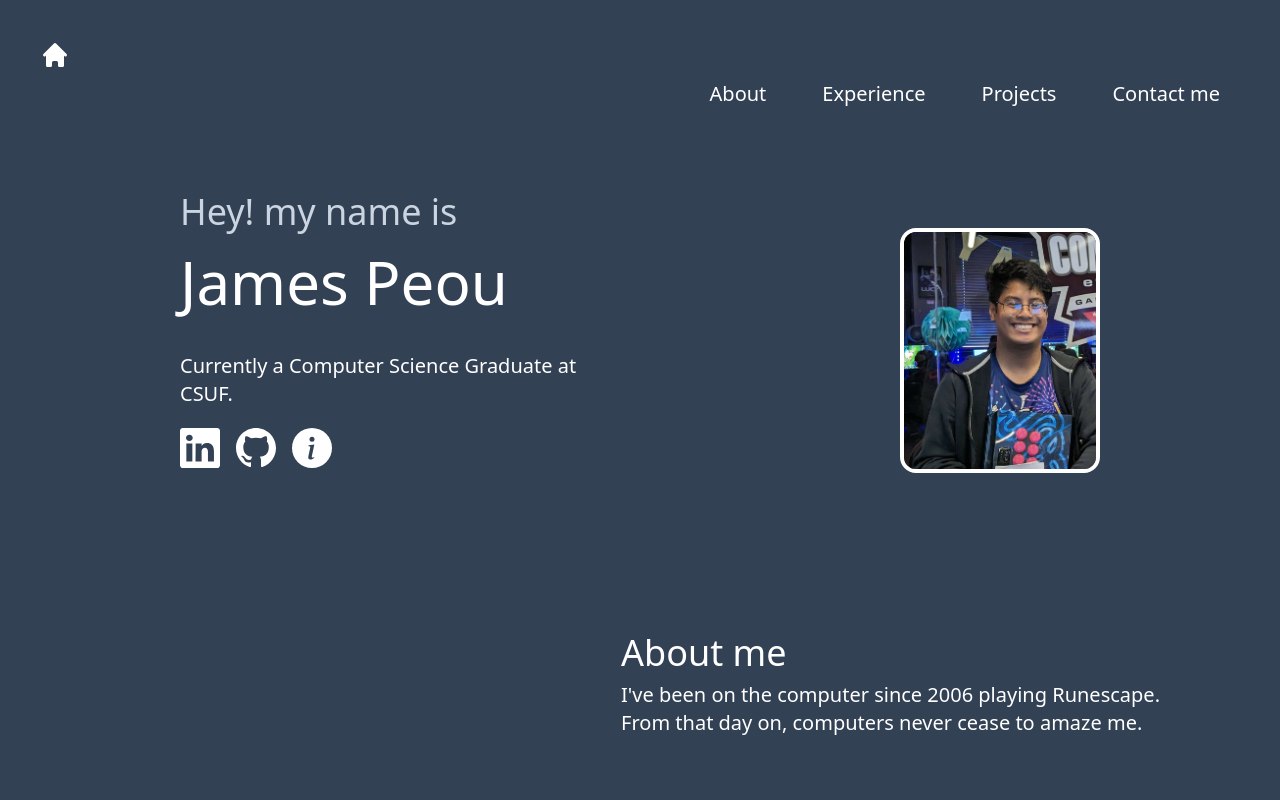
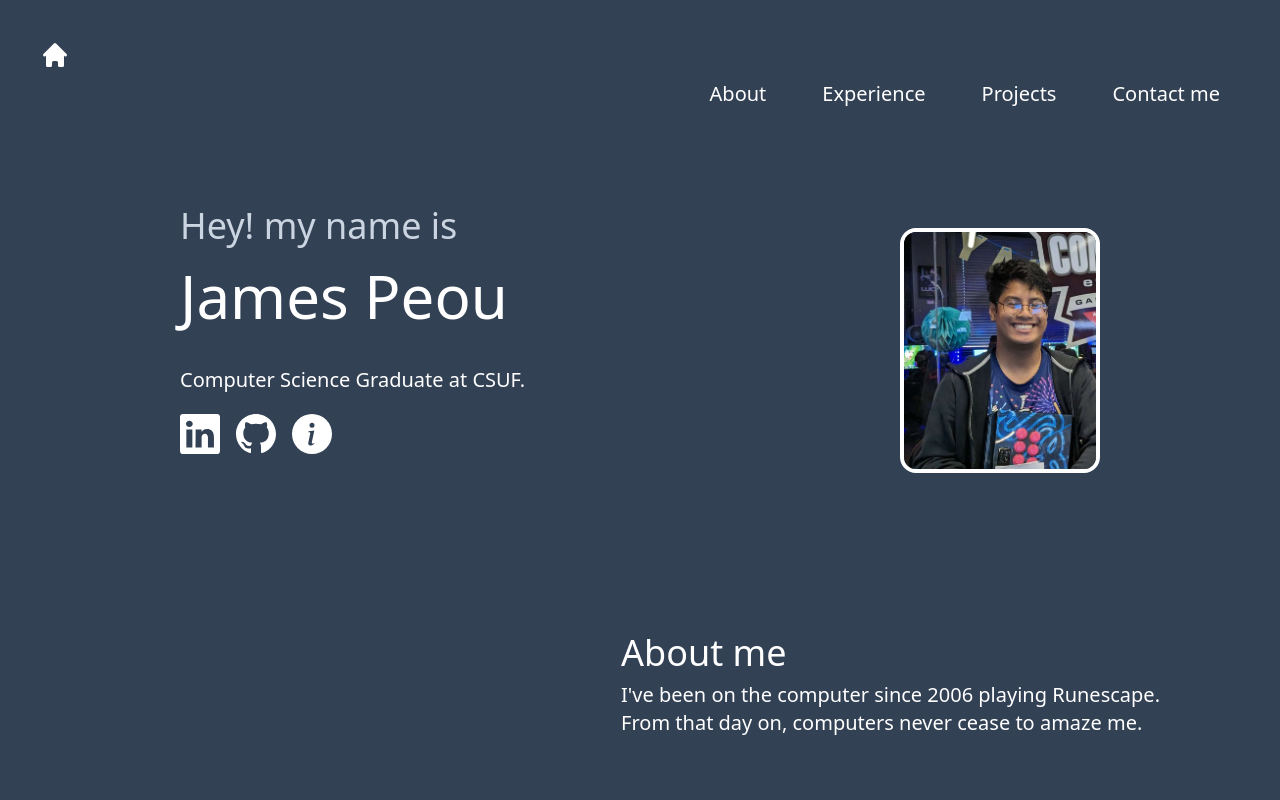
Before and after one commit to catsinasippycup/cats-portfolio, a React (Vite) app in the folder portfolio/: page / in a window 1280 px wide. Shown: the top 800 px of the page. Built offline with nearby package versions, Linux system fonts and the light colour scheme.

Commit message:
Update Hero.jsx

```diff
--- a/portfolio/src/Components/Hero.jsx
+++ b/portfolio/src/Components/Hero.jsx
@@ -13,7 +13,7 @@ export default function Hero() {
                 <p className='text-4xl mb-5 text-slate-300'>Hey! my name is</p>
                 <h1 className='text-6xl'>James Peou</h1>
                 <p className='mt-10 text-xl'>
-                    Currently a Computer Science Graduate at CSUF.
+                    Computer Science Graduate at CSUF.
                 </p>
                 <div className='flex mt-5 space-x-4 cursor-pointer'>
                     <a href="https://www.linkedin.com/in/james-peou-661004184/" target="_blank" rel="noopener noreferrer"
```
